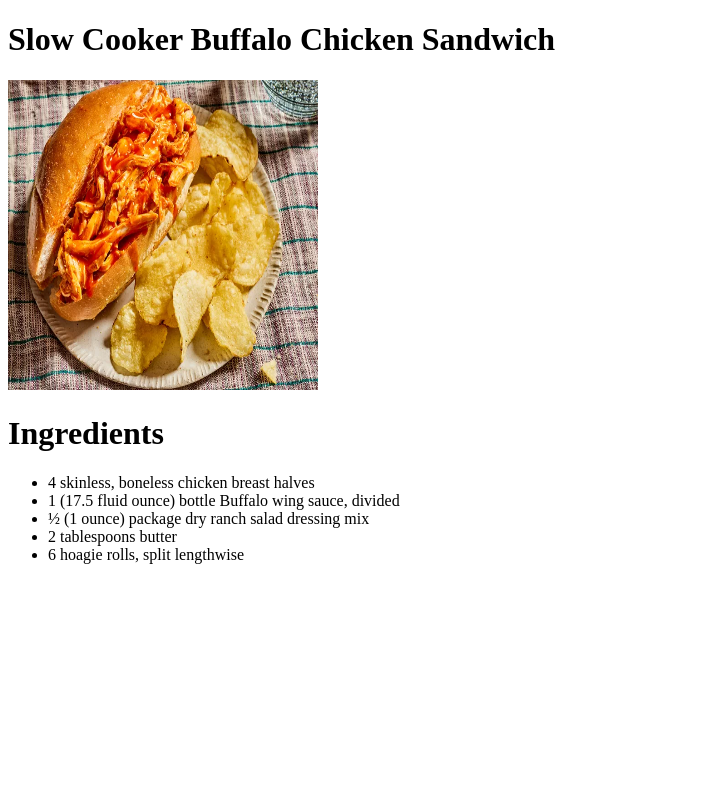
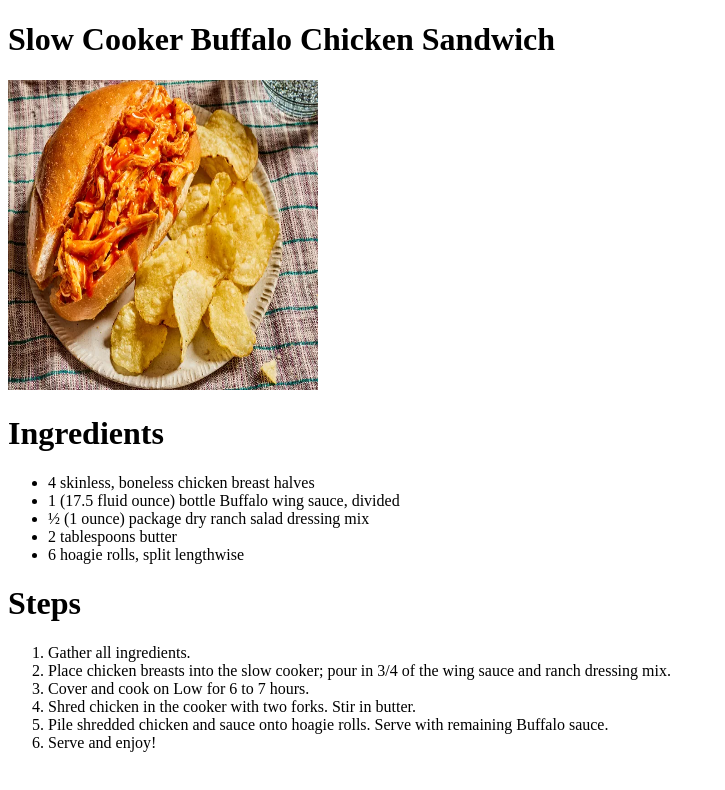
Before and after one commit to adrianz911/odin-recipes, a plain HTML site: page recipes/sandwich.html in a window 1280 px wide. Shown: the whole page, without its empty margins (0-725 px from the left). Drawn offline with Linux system fonts and the light colour scheme.

Commit message:
website done
added all recipe pages and images

```diff
--- a/recipes/sandwich.html
+++ b/recipes/sandwich.html
@@ -22,6 +22,22 @@
         <li>6 hoagie rolls, split lengthwise</li>
     </ul>
 
+    <h1>Steps</h1>
+
+    <ol>
+        <li>Gather all ingredients.</li>
+        <li>Place chicken breasts into the slow cooker; pour in 3/4 of the wing sauce and ranch dressing mix.</li>
+        <li>Cover and cook on Low for 6 to 7 hours.</li>
+        <li>Shred chicken in the cooker with two forks. Stir in butter.</li>
+        <li>Pile shredded chicken and sauce onto hoagie rolls. Serve with remaining Buffalo sauce.</li>
+        <li>Serve and enjoy!</li>
+    </ol>
+
+
+
+
+
+
 
 
 
```
Also changed, not shown: index.html (+5 -3 lines).
